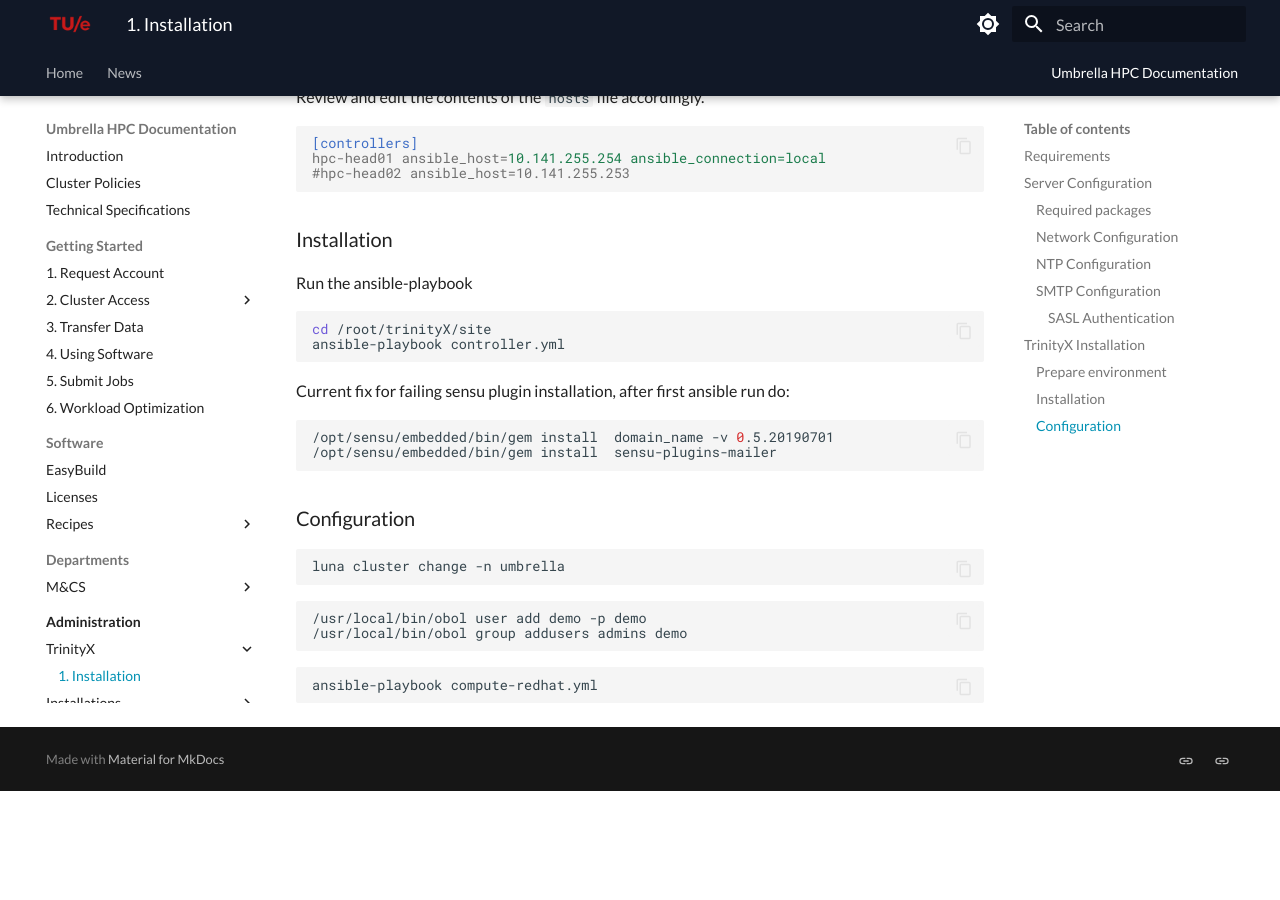
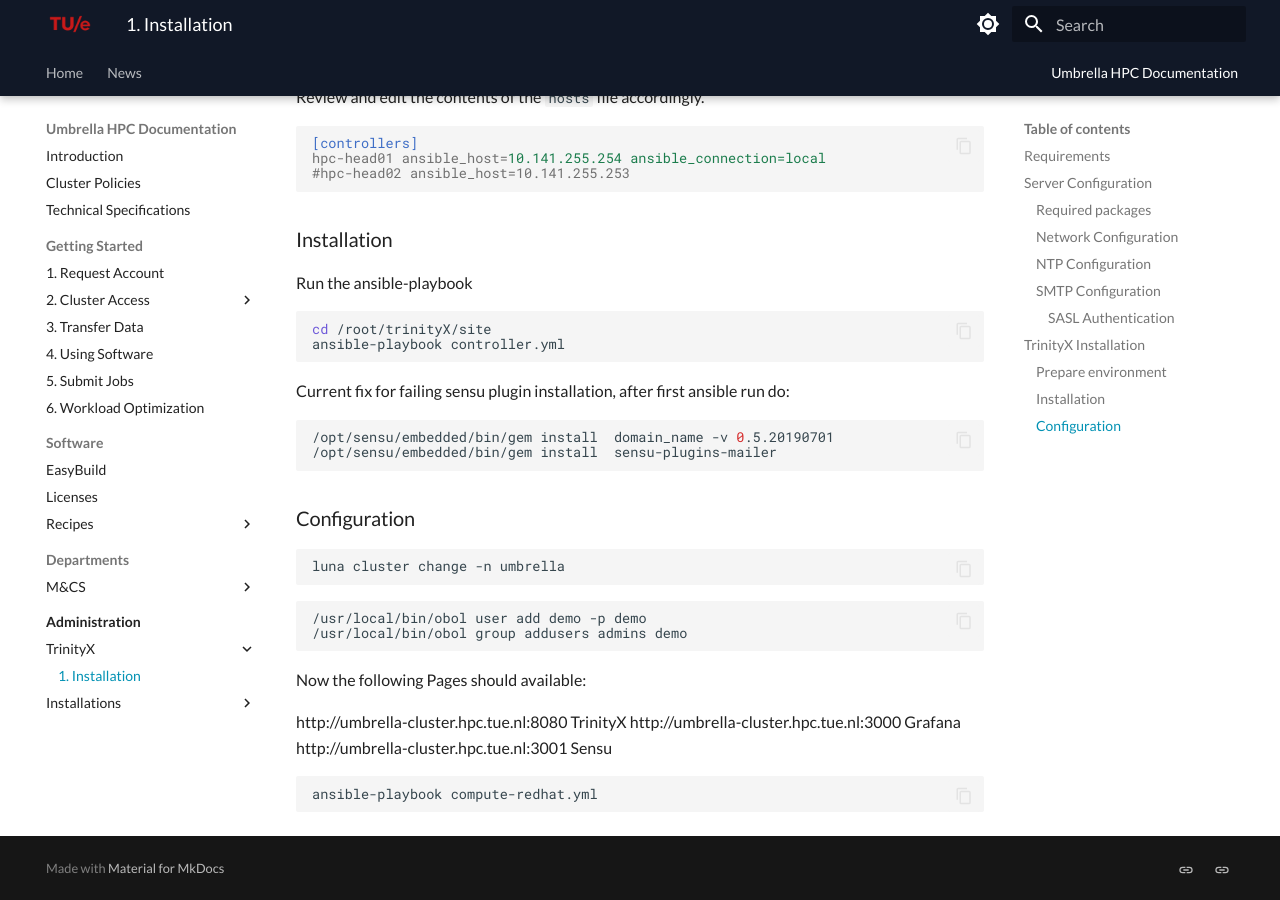
Before and after one commit to gferhpc/supercomputing.tue.nl, an MkDocs documentation site: the page built from pages/documentation/administration/trinityx/installation.md, in a window 1280 px wide and 900 px high, scrolled down 2830 px. Built offline with MkDocs 1.6.1 and Material for MkDocs 9.7.7, drawn with Linux system fonts in a browser that asks for light colours; before the commit the page ends 3621 px from its top, so only the background shows below that.

Commit message:
Update installation.md

````diff
--- a/pages/documentation/administration/trinityx/installation.md
+++ b/pages/documentation/administration/trinityx/installation.md
@@ -230,6 +230,12 @@
 /usr/local/bin/obol group addusers admins demo
 ```
 
+Now the following Pages should available:
+
+http://umbrella-cluster.hpc.tue.nl:8080  TrinityX
+http://umbrella-cluster.hpc.tue.nl:3000  Grafana
+http://umbrella-cluster.hpc.tue.nl:3001  Sensu
+
 ```shell
 ansible-playbook compute-redhat.yml
 ```
````
